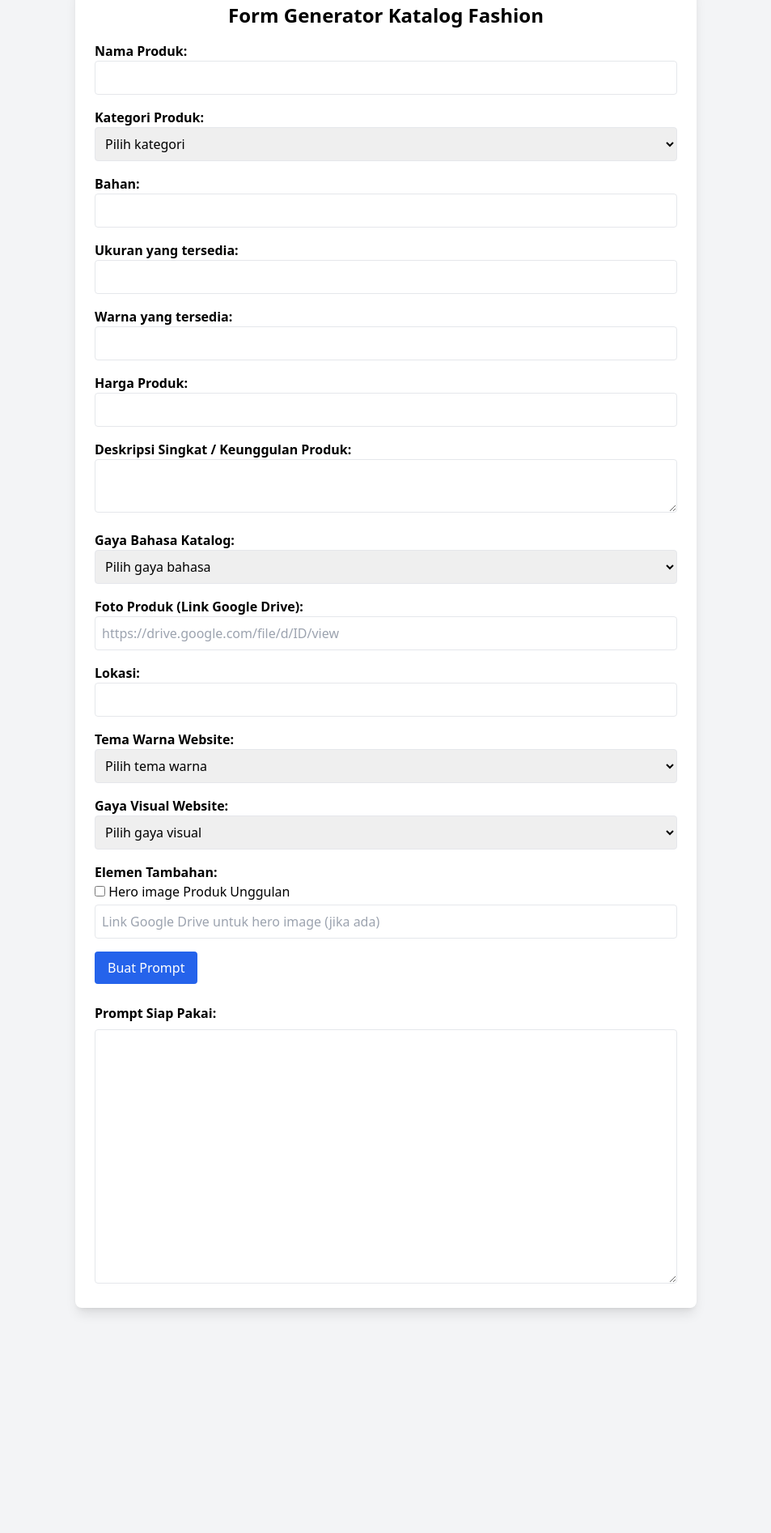
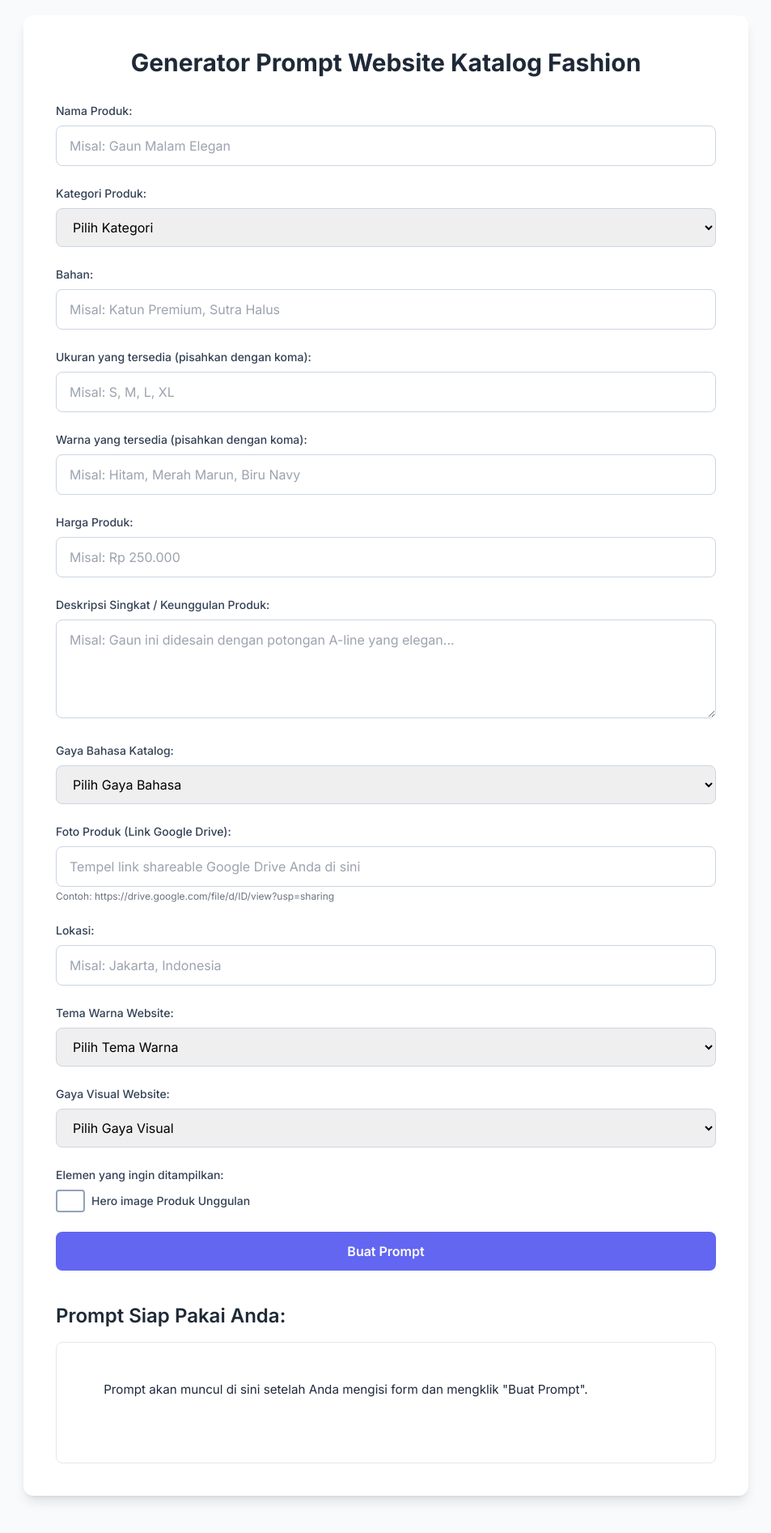
Before and after one commit to Risnaaa-rash/Katalog_New, a plain HTML site: page index.html in a window 1280 px wide. Shown: the part 45-1938 px from the top of the page at 81% size, without its empty margins (163-1116 px from the left). Before the commit the page ends 1684 px from the top, so only its background shows below. Drawn offline with nearby package versions, Linux system fonts and the light colour scheme.

Commit message:
pesan commit baru

```diff
--- a/index.html
+++ b/index.html
@@ -1,141 +1,258 @@
 <!DOCTYPE html>
 <html lang="id">
 <head>
-  <meta charset="UTF-8">
-  <meta name="viewport" content="width=device-width, initial-scale=1.0">
-  <title>Form Generator - Website Katalog Fashion</title>
+  <meta charset="UTF-8" />
+  <meta name="viewport" content="width=device-width, initial-scale=1.0"/>
+  <title>Generator Prompt Katalog Fashion</title>
+
+  <!-- Tailwind CSS CDN -->
   <script src="https://cdn.tailwindcss.com"></script>
+
+  <!-- Google Font Inter -->
+  <link href="https://fonts.googleapis.com/css2?family=Inter:wght@300;400;500;600;700&display=swap" rel="stylesheet">
+
   <style>
-    textarea { white-space: pre-wrap; }
+    body {
+      font-family: 'Inter', sans-serif;
+      background-color: #f8fafc;
+    }
+
+    .form-group label {
+      font-weight: 500;
+      color: #334155;
+    }
+
+    .form-group input,
+    .form-group select,
+    .form-group textarea {
+      border-radius: 0.5rem;
+      border: 1px solid #cbd5e1;
+      padding: 0.75rem 1rem;
+      width: 100%;
+      box-sizing: border-box;
+      transition: border-color 0.2s, box-shadow 0.2s;
+    }
+
+    .form-group input:focus,
+    .form-group select:focus,
+    .form-group textarea:focus {
+      outline: none;
+      border-color: #6366f1;
+      box-shadow: 0 0 0 3px rgba(99, 102, 241, 0.2);
+    }
+
+    .btn-primary {
+      background-color: #6366f1;
+      color: white;
+      padding: 0.75rem 1.5rem;
+      border-radius: 0.5rem;
+      font-weight: 600;
+      cursor: pointer;
+      transition: background-color 0.2s, transform 0.1s;
+    }
+
+    .btn-primary:hover {
+      background-color: #4f46e5;
+      transform: translateY(-1px);
+    }
+
+    .btn-primary:active {
+      transform: translateY(0);
+    }
+
+    .prompt-output {
+      background-color: #ffffff;
+      border: 1px solid #e2e8f0;
+      border-radius: 0.5rem;
+      padding: 1.5rem;
+      white-space: pre-wrap;
+      word-wrap: break-word;
+      font-size: 0.95rem;
+      color: #1e293b;
+    }
+
+    .checkbox-group input[type="checkbox"] {
+      appearance: none;
+      width: 1.25rem;
+      height: 1.25rem;
+      border: 2px solid #94a3b8;
+      border-radius: 0.25rem;
+      cursor: pointer;
+      display: inline-block;
+      vertical-align: middle;
+      position: relative;
+    }
+
+    .checkbox-group input[type="checkbox"]:checked {
+      background-color: #6366f1;
+      border-color: #6366f1;
+    }
+
+    .checkbox-group input[type="checkbox"]:checked::after {
+      content: '✔';
+      color: white;
+      font-size: 0.8rem;
+      position: absolute;
+      top: 50%;
+      left: 50%;
+      transform: translate(-50%, -50%);
+    }
+
+    .checkbox-group label {
+      margin-left: 0.5rem;
+      cursor: pointer;
+      color: #334155;
+    }
   </style>
 </head>
-<body class="bg-gray-100 p-6">
-  <div class="max-w-3xl mx-auto bg-white p-6 rounded-lg shadow-lg">
-    <h2 class="text-2xl font-bold mb-4 text-center">Form Generator Katalog Fashion</h2>
-    <form id="fashionForm" class="space-y-4">
+
+<body class="p-4 sm:p-8 md:p-12 lg:p-16">
+  <div class="max-w-4xl mx-auto bg-white p-6 sm:p-8 md:p-10 rounded-xl shadow-lg">
+    <h1 class="text-2xl sm:text-3xl font-bold text-center text-gray-800 mb-8">Generator Prompt Website Katalog Fashion</h1>
+
+    <form id="promptForm" class="space-y-6">
+      <!-- Nama Produk -->
       <div class="form-group">
-        <label class="block font-semibold">Nama Produk:</label>
-        <input type="text" name="namaProduk" class="w-full border rounded p-2" required>
+        <label for="namaProduk" class="block text-sm mb-2">Nama Produk:</label>
+        <input type="text" id="namaProduk" name="namaProduk" placeholder="Misal: Gaun Malam Elegan" />
       </div>
 
+      <!-- Kategori Produk -->
       <div class="form-group">
-        <label class="block font-semibold">Kategori Produk:</label>
-        <select name="kategoriProduk" class="w-full border rounded p-2" required>
-          <option disabled selected>Pilih kategori</option>
-          <option>Atasan</option>
-          <option>Celana</option>
-          <option>Rok</option>
-          <option>Dress</option>
-          <option>Outer</option>
-          <option>Aksesoris</option>
+        <label for="kategoriProduk" class="block text-sm mb-2">Kategori Produk:</label>
+        <select id="kategoriProduk" name="kategoriProduk">
+          <option value="">Pilih Kategori</option>
+          <option value="Atasan">Atasan</option>
+          <option value="Celana">Celana</option>
+          <option value="Rok">Rok</option>
+          <option value="Dress">Dress</option>
+          <option value="Outer">Outer</option>
+          <option value="Aksesoris">Aksesoris</option>
         </select>
       </div>
 
+      <!-- Bahan -->
       <div class="form-group">
-        <label class="block font-semibold">Bahan:</label>
-        <input type="text" name="bahan" class="w-full border rounded p-2">
+        <label for="bahan" class="block text-sm mb-2">Bahan:</label>
+        <input type="text" id="bahan" name="bahan" placeholder="Misal: Katun Premium, Sutra Halus" />
       </div>
 
+      <!-- Ukuran -->
       <div class="form-group">
-        <label class="block font-semibold">Ukuran yang tersedia:</label>
-        <input type="text" name="ukuran" class="w-full border rounded p-2">
+        <label for="ukuranTersedia" class="block text-sm mb-2">Ukuran yang tersedia (pisahkan dengan koma):</label>
+        <input type="text" id="ukuranTersedia" name="ukuranTersedia" placeholder="Misal: S, M, L, XL" />
       </div>
 
+      <!-- Warna -->
       <div class="form-group">
-        <label class="block font-semibold">Warna yang tersedia:</label>
-        <input type="text" name="warna" class="w-full border rounded p-2">
+        <label for="warnaTersedia" class="block text-sm mb-2">Warna yang tersedia (pisahkan dengan koma):</label>
+        <input type="text" id="warnaTersedia" name="warnaTersedia" placeholder="Misal: Hitam, Merah Marun, Biru Navy" />
       </div>
 
+      <!-- Harga -->
       <div class="form-group">
-        <label class="block font-semibold">Harga Produk:</label>
-        <input type="text" name="harga" class="w-full border rounded p-2">
+        <label for="hargaProduk" class="block text-sm mb-2">Harga Produk:</label>
+        <input type="text" id="hargaProduk" name="hargaProduk" placeholder="Misal: Rp 250.000" />
       </div>
 
+      <!-- Deskripsi -->
       <div class="form-group">
-        <label class="block font-semibold">Deskripsi Singkat / Keunggulan Produk:</label>
-        <textarea name="deskripsi" class="w-full border rounded p-2"></textarea>
+        <label for="deskripsiProduk" class="block text-sm mb-2">Deskripsi Singkat / Keunggulan Produk:</label>
+        <textarea id="deskripsiProduk" name="deskripsiProduk" rows="4" placeholder="Misal: Gaun ini didesain dengan potongan A-line yang elegan..."></textarea>
       </div>
 
+      <!-- Gaya Bahasa -->
       <div class="form-group">
-        <label class="block font-semibold">Gaya Bahasa Katalog:</label>
-        <select name="gayaBahasa" class="w-full border rounded p-2">
-          <option disabled selected>Pilih gaya bahasa</option>
-          <option>Formal</option>
-          <option>Persuasif</option>
-          <option>Trendy Gen Z</option>
-          <option>Elegan</option>
+        <label for="gayaBahasa" class="block text-sm mb-2">Gaya Bahasa Katalog:</label>
+        <select id="gayaBahasa" name="gayaBahasa">
+          <option value="">Pilih Gaya Bahasa</option>
+          <option value="Formal">Formal</option>
+          <option value="Persuasif">Persuasif</option>
+          <option value="Trendy Gen Z">Trendy Gen Z</option>
+          <option value="Elegan">Elegan</option>
         </select>
       </div>
 
+      <!-- Foto Produk -->
       <div class="form-group">
-        <label class="block font-semibold">Foto Produk (Link Google Drive):</label>
-        <input type="text" name="foto" class="w-full border rounded p-2" placeholder="https://drive.google.com/file/d/ID/view">
+        <label for="fotoProdukLink" class="block text-sm mb-2">Foto Produk (Link Google Drive):</label>
+        <input type="text" id="fotoProdukLink" name="fotoProdukLink" placeholder="Tempel link shareable Google Drive Anda di sini" />
+        <p class="text-xs text-gray-500 mt-1">Contoh: https://drive.google.com/file/d/ID/view?usp=sharing</p>
       </div>
 
+      <!-- Lokasi -->
       <div class="form-group">
-        <label class="block font-semibold">Lokasi:</label>
-        <input type="text" name="lokasi" class="w-full border rounded p-2">
+        <label for="lokasi" class="block text-sm mb-2">Lokasi:</label>
+        <input type="text" id="lokasi" name="lokasi" placeholder="Misal: Jakarta, Indonesia" />
       </div>
 
+      <!-- Tema Warna -->
       <div class="form-group">
-        <label class="block font-semibold">Tema Warna Website:</label>
-        <select name="temaWarna" class="w-full border rounded p-2">
-          <option disabled selected>Pilih tema warna</option>
-          <option>Dusty Rose</option>
-          <option>Sage Green</option>
-          <option>Champagne / Gold</option>
-          <option>Ivory / Off White</option>
-          <option>Blush Pink</option>
-          <option>Lavender / Lilac</option>
-          <option>Emerald Green</option>
-          <option>Navy Blue</option>
-          <option>Terracotta / Burnt Orange</option>
-          <option>Maroon / Wine Red</option>
-          <option>Peach / Coral</option>
-          <option>Black & White</option>
-          <option>Dusty Blue</option>
+        <label for="temaWarna" class="block text-sm mb-2">Tema Warna Website:</label>
+        <select id="temaWarna" name="temaWarna">
+          <option value="">Pilih Tema Warna</option>
+          <option value="Dusty Rose">Dusty Rose</option>
+          <option value="Sage Green">Sage Green</option>
+          <option value="Champagne / Gold">Champagne / Gold</option>
+          <option value="Ivory / Off White">Ivory / Off White</option>
+          <option value="Blush Pink">Blush Pink</option>
+          <option value="Lavender / Lilac">Lavender / Lilac</option>
+          <option value="Emerald Green">Emerald Green</option>
+          <option value="Navy Blue">Navy Blue</option>
+          <option value="Terracotta / Burnt Orange">Terracotta / Burnt Orange</option>
+          <option value="Maroon / Wine Red">Maroon / Wine Red</option>
+          <option value="Peach / Coral">Peach / Coral</option>
+          <option value="Black & White">Black & White</option>
+          <option value="Dusty Blue">Dusty Blue</option>
         </select>
       </div>
 
+      <!-- Gaya Visual -->
       <div class="form-group">
-        <label class="block font-semibold">Gaya Visual Website:</label>
-        <select name="gayaVisual" class="w-full border rounded p-2">
-          <option disabled selected>Pilih gaya visual</option>
-          <option>Minimalis elegan</option>
-          <option>Rustic</option>
-          <option>Floral / Botanical</option>
-          <option>Modern glam</option>
-          <option>Classic / Traditional</option>
-          <option>Bohemian</option>
-          <option>Cute & Fun</option>
-          <option>Kultural / Adat</option>
-          <option>Dark mode / Moody</option>
-          <option>Monokrom hitam putih</option>
+        <label for="gayaVisual" class="block text-sm mb-2">Gaya Visual Website:</label>
+        <select id="gayaVisual" name="gayaVisual">
+          <option value="">Pilih Gaya Visual</option>
+          <option value="Minimalis elegan">Minimalis elegan</option>
+          <option value="Rustic">Rustic</option>
+          <option value="Floral / Botanical">Floral / Botanical</option>
+          <option value="Modern glam">Modern glam</option>
+          <option value="Classic / Traditional">Classic / Traditional</option>
+          <option value="Bohemian">Bohemian</option>
+          <option value="Cute & Fun">Cute & Fun</option>
+          <option value="Kultural / Adat">Kultural / Adat</option>
+          <option value="Dark mode / Moody">Dark mode / Moody</option>
+          <option value="Monokrom hitam putih">Monokrom hitam putih</option>
         </select>
       </div>
 
+      <!-- Elemen Website (Checkbox) -->
       <div class="form-group">
-        <label class="block font-semibold">Elemen Tambahan:</label>
-        <label><input type="checkbox" name="heroImage" value="true"> Hero image Produk Unggulan</label>
-        <input type="text" name="heroLink" class="w-full border rounded p-2 mt-1" placeholder="Link Google Drive untuk hero image (jika ada)">
+        <label class="block text-sm mb-2">Elemen yang ingin ditampilkan:</label>
+        <div class="space-y-2">
+          <div class="checkbox-group flex items-center">
+            <input type="checkbox" id="heroImage" name="elemenWebsite" value="Hero image Produk Unggulan" />
+            <label for="heroImage" class="text-sm">Hero image Produk Unggulan</label>
+          </div>
+          <div id="heroImageLinkContainer" class="form-group ml-6 mt-2 hidden">
+            <label for="heroImageLink" class="block text-xs mb-1">Link Google Drive Hero Image:</label>
+            <input type="text" id="heroImageLink" name="heroImageLink" class="text-sm" placeholder="Tempel link shareable Google Drive di sini" />
+            <p class="text-xs text-gray-500 mt-1">Contoh: https://drive.google.com/file/d/ID/view?usp=sharing</p>
+          </div>
+        </div>
       </div>
 
-      <button type="button" onclick="generatePrompt()" class="bg-blue-600 text-white px-4 py-2 rounded hover:bg-blue-700">Buat Prompt</button>
+      <button type="submit" class="btn-primary w-full">Buat Prompt</button>
     </form>
 
-    <div class="mt-6">
-      <h3 class="font-bold mb-2">Prompt Siap Pakai:</h3>
-      <textarea id="outputPrompt" rows="12" class="w-full border rounded p-3"></textarea>
+    <div class="mt-10">
+      <h2 class="text-xl sm:text-2xl font-semibold text-gray-800 mb-4">Prompt Siap Pakai Anda:</h2>
+      <div id="promptOutput" class="prompt-output min-h-[150px]">
+        Prompt akan muncul di sini setelah Anda mengisi form dan mengklik "Buat Prompt".
+      </div>
     </div>
   </div>
 
-  <script>
-    function generatePrompt() {
-  const form = document.forms['fashionForm'];
-  const foto = form.foto.value.trim().split('/d/')[1]?.split('/')[0];
-  const hero = form.heroImage.checked ? form.heroLink.value.trim().split('/d/')[1]?.split('/')[0] : null;
-
-  const prompt = `Saya ingin kamu bertindak sebagai seorang frontend developer profesional yang membuat website Katalog Fashion digital. Website ini harus memiliki desain yang modern, elegan, dan responsif (mobile-first & mode Dekstop). Gunakan efek animasi halus saat scroll, parallax ringan, serta transisi yang lembut. Tombol aksi akan muncul secara bertahap.`;
-
-  document.getElementById('outputPrompt').value = prompt;
-}
+  <!-- Javascript eksternal -->
+  <script src="js/script.js"></script>
+</body>
+</html>
--- /dev/null
+++ b/js/script.js
@@ -0,0 +1,80 @@
+document.addEventListener("DOMContentLoaded", function () {
+  const form = document.getElementById("promptForm");
+  const promptOutput = document.getElementById("promptOutput");
+
+  // Toggle tampilan link hero image
+  const heroCheckbox = document.getElementById("heroImage");
+  const heroLinkContainer = document.getElementById("heroImageLinkContainer");
+
+  heroCheckbox.addEventListener("change", function () {
+    if (this.checked) {
+      heroLinkContainer.classList.remove("hidden");
+    } else {
+      heroLinkContainer.classList.add("hidden");
+      document.getElementById("heroImageLink").value = "";
+    }
+  });
+
+  // Format link Google Drive menjadi link gambar
+  function formatGoogleDriveLink(link) {
+    if (!link) return "";
+    const match = link.match(/\/file\/d\/([a-zA-Z0-9_-]+)/);
+    if (match && match[1]) {
+      return `https://lh3.googleusercontent.com/d/${match[1]}`;
+    }
+    return "Link Google Drive tidak valid";
+  }
+
+  // Event saat form disubmit
+  form.addEventListener("submit", function (e) {
+    e.preventDefault();
+
+    // Ambil semua input
+    const namaProduk = document.getElementById("namaProduk").value.trim();
+    const kategoriProduk = document.getElementById("kategoriProduk").value;
+    const bahan = document.getElementById("bahan").value.trim();
+    const ukuranTersedia = document.getElementById("ukuranTersedia").value.trim();
+    const warnaTersedia = document.getElementById("warnaTersedia").value.trim();
+    const hargaProduk = document.getElementById("hargaProduk").value.trim();
+    const deskripsiProduk = document.getElementById("deskripsiProduk").value.trim();
+    const gayaBahasa = document.getElementById("gayaBahasa").value;
+    const fotoProdukLink = formatGoogleDriveLink(document.getElementById("fotoProdukLink").value.trim());
+    const lokasi = document.getElementById("lokasi").value.trim();
+    const temaWarna = document.getElementById("temaWarna").value;
+    const gayaVisual = document.getElementById("gayaVisual").value;
+
+    // Cek elemen website
+    let elemenWebsite = [];
+    if (heroCheckbox.checked) {
+      const heroImageFormatted = formatGoogleDriveLink(document.getElementById("heroImageLink").value.trim());
+      elemenWebsite.push(`- Hero image Produk Unggulan: ${heroImageFormatted}`);
+    }
+
+    // Awal prompt
+    let prompt = `Saya ingin kamu bertindak sebagai seorang frontend developer profesional yang membuat website Katalog Fashion digital. Website ini harus memiliki desain yang modern, elegan, dan responsif (mobile-first & mode Dekstop). Gunakan efek animasi halus saat scroll, parallax ringan, serta transisi yang lembut. Tombol aksi akan muncul secara bertahap. Website mencakup beberapa bagian utama seperti:\n\n`;
+
+    // Detail produk
+    prompt += `Detail Produk:\n`;
+    if (namaProduk) prompt += `- Nama Produk: ${namaProduk}\n`;
+    if (kategoriProduk) prompt += `- Kategori Produk: ${kategoriProduk}\n`;
+    if (bahan) prompt += `- Bahan: ${bahan}\n`;
+    if (ukuranTersedia) prompt += `- Ukuran yang tersedia: ${ukuranTersedia}\n`;
+    if (warnaTersedia) prompt += `- Warna yang tersedia: ${warnaTersedia}\n`;
+    if (hargaProduk) prompt += `- Harga Produk: ${hargaProduk}\n`;
+    if (deskripsiProduk) prompt += `- Deskripsi Singkat / Keunggulan Produk: ${deskripsiProduk}\n`;
+    if (gayaBahasa) prompt += `- Gaya Bahasa Katalog: ${gayaBahasa}\n`;
+    if (fotoProdukLink) prompt += `- Foto Produk: ${fotoProdukLink}\n`;
+    if (lokasi) prompt += `- Lokasi: ${lokasi}\n`;
+
+    // Detail website
+    prompt += `\nDetail Website:\n`;
+    if (temaWarna) prompt += `- Tema Warna Website: ${temaWarna}\n`;
+    if (gayaVisual) prompt += `- Gaya Visual Website: ${gayaVisual}\n`;
+    if (elemenWebsite.length > 0) {
+      prompt += `- Elemen yang ingin ditampilkan di website:\n${elemenWebsite.join("\n")}\n`;
+    }
+
+    // Outputkan hasilnya
+    promptOutput.textContent = prompt;
+  });
+});
```
